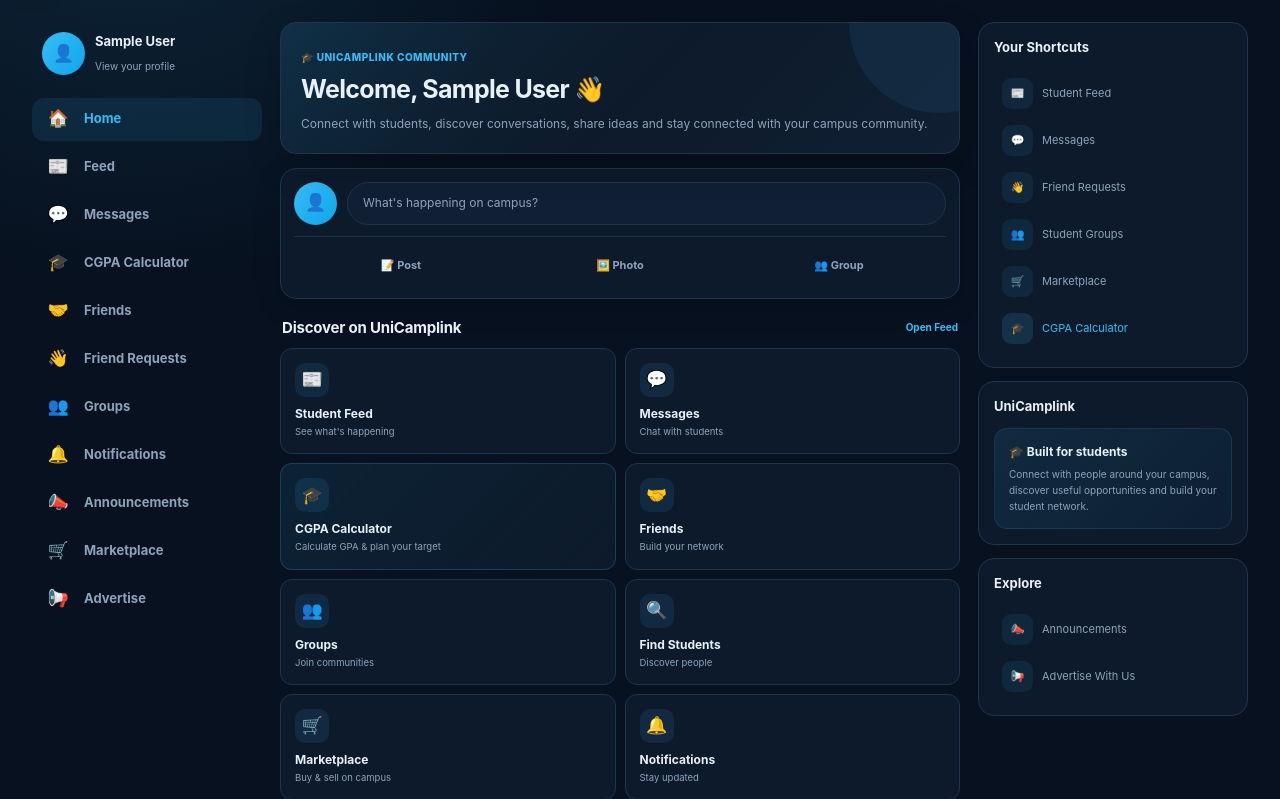
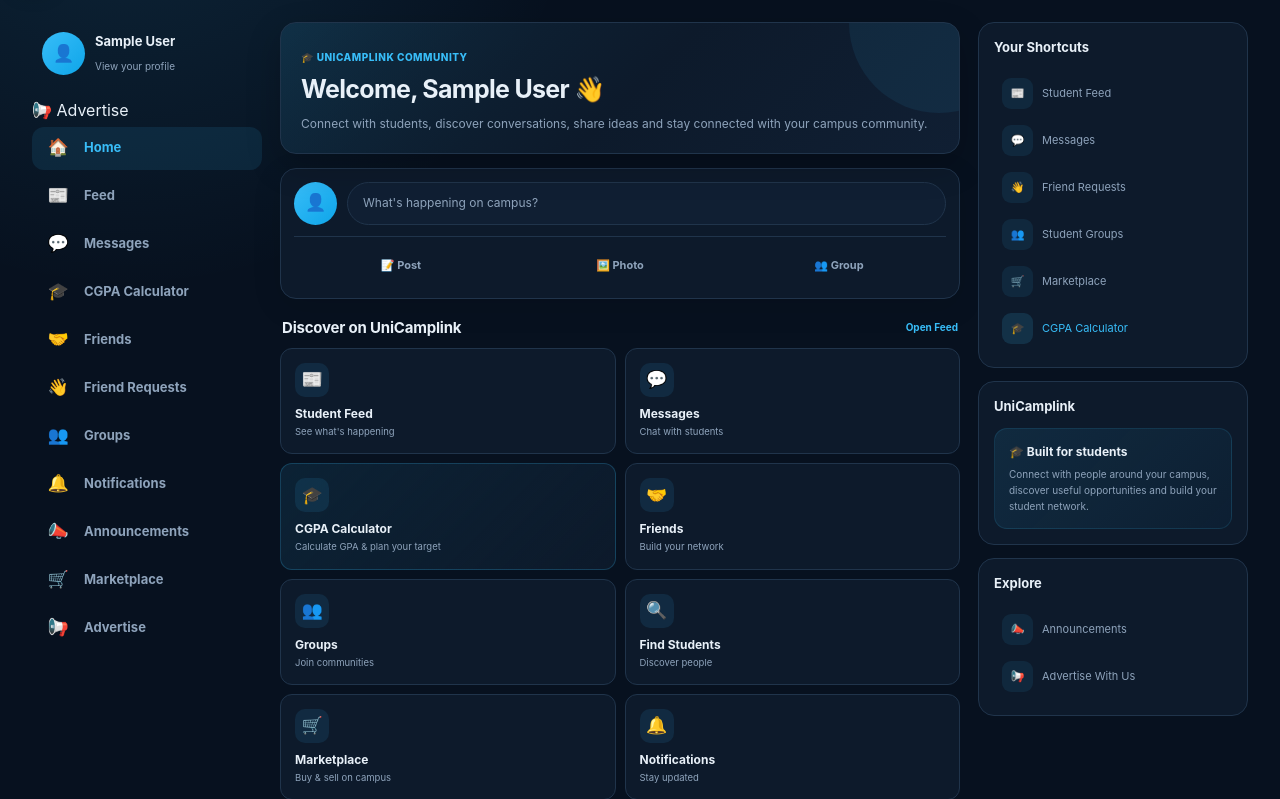
Before and after one commit to sYmDy2580/UniCamplink, a Flask app: page /dashboard in a window 1280 px wide. Shown: the part 65-864 px from the top of the page. Run offline with Flask 3, Linux system fonts and the light colour scheme; the visitor is signed in with stand-in values (Sample User, id 1); data comes from the database, SQL or seed files in the repository; data that the repository does not hold is empty; some libraries are stand-ins or nearby versions.

Commit message:
Add Advertise With Us to mobile navigation

```diff
--- a/templates/dashboard.html
+++ b/templates/dashboard.html
@@ -1706,6 +1706,20 @@
                 </div>
 
             </a>
+        <!-- ADVERTISE WITH US -->
+
+<a
+    href="{{ url_for('advertise_with_us') }}"
+    title="Advertise With Us"
+>
+
+    📢
+
+    <span>
+        Advertise
+    </span>
+
+</a>
 
 
             <!-- HOME -->
```
